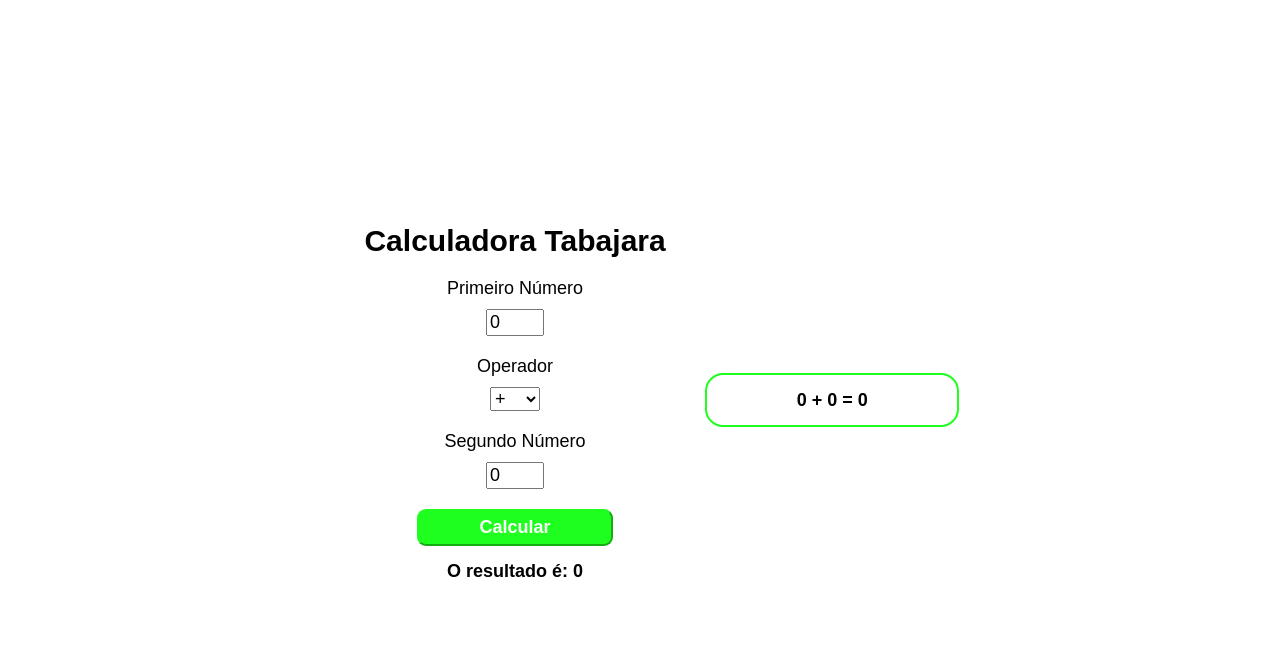
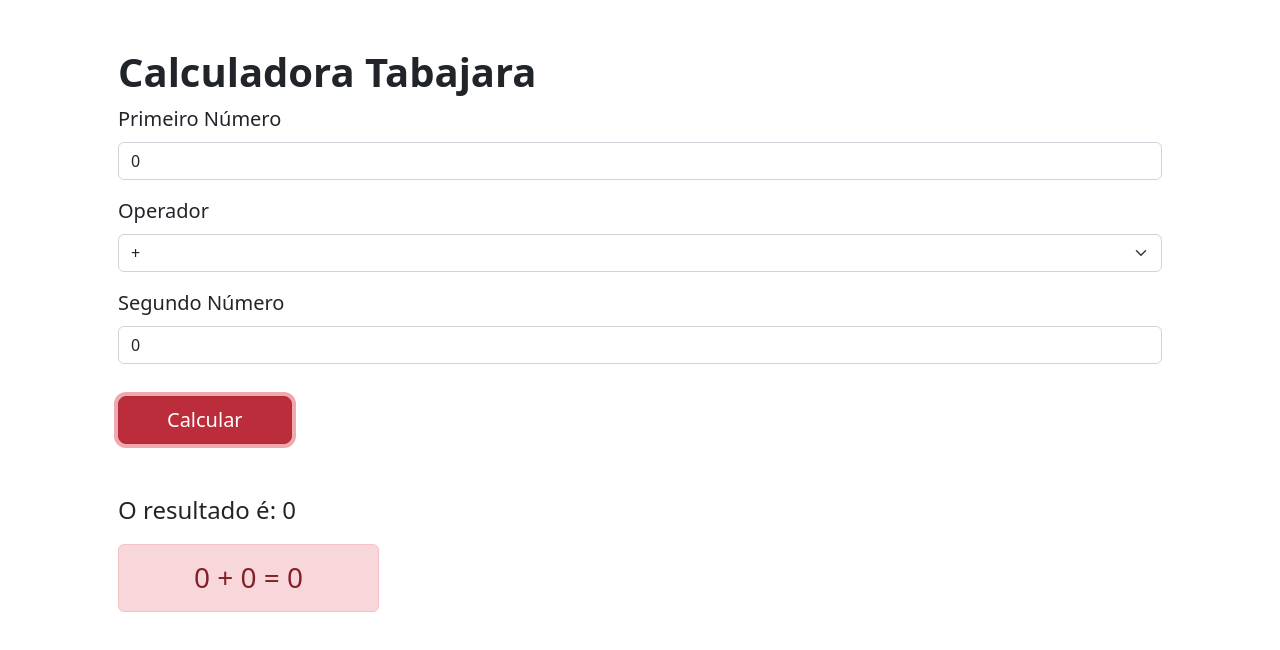
Before and after one commit to LucasBleyer/CalculadoraTypeScript_Academia_do_Programador, a website with bundled scripts: page calculadora/index.html in a window 1280 px wide. Both pictures are taken after a click on the button "Calcular". Built offline with nearby package versions, Linux system fonts and the light colour scheme.

Commit message:
calculadora 4.0
implementação com bootstrap

```diff
--- a/calculadora/index.html
+++ b/calculadora/index.html
@@ -5,38 +5,53 @@
   <meta http-equiv="X-UA-Compatible" content="IE=edge">
   <meta name="viewport" content="width=device-width, initial-scale=1.0">
 
-  <link rel="stylesheet" href="../calculadora/style.css">
+  <!--<link rel="stylesheet" href="../calculadora/style.css">-->
   <script type="module" src="../dist/index.js" defer></script>
+
+  <link href="https://cdn.jsdelivr.net/npm/bootstrap@5.2.0/dist/css/bootstrap.min.css"
+  rel="stylesheet" integrity="sha384-gH2yIJqKdNHPEq0n4Mqa/HGKIhSkIHeL5AyhkYV8i59U5AR6csBvApHHNl/vI1Bx"
+  crossorigin="anonymous">
+
+  <script src="https://cdn.jsdelivr.net/npm/bootstrap@5.2.0/dist/js/bootstrap.bundle.min.js"
+  integrity="sha384-A3rJD856KowSb7dwlZdYEkO39Gagi7vIsF0jrRAoQmDKKtQBHUuLZ9AsSv4jD4Xa"
+  crossorigin="anonymous" defer></script>
 
   <title>Calculadora Tabajara Web</title>
 </head>
-<body>
-  <div class="container">
-    <div class="linha">
-      <div class="coluna">
-        <h1>Calculadora Tabajara</h1>
+<body class="d-flex align-items-center">
+  <div class="container p-5">
+    <div class="row justify-content-center align-items-center">
+      <div class="col">
 
-        <label for="primeiroNumero">Primeiro Número</label>
-        <input id="primeiroNumero" type="number" value="0">
+        <h1 class="title fw-bold">Calculadora Tabajara</h1>
 
-        <label for="operador">Operador</label>
-        <select id="operador">
-          <option value="+">+</option>
-          <option value="-">-</option>
-          <option value="*">*</option>
-          <option value="/">/</option>
-        </select>
+        <div class="form-group mb-3">
+          <label class="form-label fs-5" for="primeiroNumero">Primeiro Número</label>
+          <input class="form-control" id="primeiroNumero" type="number" value="0">
+        </div>
 
-        <label for="segundoNumero">Segundo Número</label>
-        <input id="segundoNumero" type="number" value="0">
+        <div class="form-group mb-3">
+          <label class="form-label fs-5" for="operador">Operador</label>
+            <select class="form-select" id="operador">
+              <option value="+">+</option>
+              <option value="-">-</option>
+              <option value="*">*</option>
+              <option value="/">/</option>
+            </select>
+        </div>
 
-        <button id="btnCalcular" type="button">Calcular</button>
+        <div class="form-group mb-3">
+          <label class="form-label fs-5" for="segundoNumero">Segundo Número</label>
+          <input class="form-control" id="segundoNumero" type="number" value="0">
+        </div>
 
-        <h2 id="txtResultado"></h2>
+        <button class="btn btn-danger btn-lg px-5 mt-3" id="btnCalcular" type="button">Calcular</button>
+
+        <p class="fs-4 mt-5" id="txtResultado"></p>
+
+        <div id="historico" class="d-none col-3 flex-column text-center"></div>
+
       </div>
-
-      <div id="historico" class="coluna historico"></div>
-
     </div>
   </div>
 </body>
--- a/src/index.ts
+++ b/src/index.ts
@@ -7,7 +7,7 @@ const txtSegundoNumero = document.getElementById("segundoNumero") as HTMLInputEl
 const selectOperador = document.getElementById("operador") as HTMLSelectElement;
 
 const btnCalcular = document.getElementById("btnCalcular") as HTMLButtonElement;
-const txtResultado = document.getElementById("txtResultado") as HTMLHeadingElement;
+const txtResultado = document.getElementById("txtResultado") as HTMLParagraphElement;
 const divHistorico = document.getElementById("historico") as HTMLDivElement;
 
 const calculadora = new Calculadora();
@@ -36,11 +36,11 @@ function calcular() {
 }
 
 function mostrarHistorico(){
-  divHistorico.style.display = "flex";
+  divHistorico.classList.remove("d-none");
 
   calculadora.historicoOperacoes.forEach((operacao: string) =>{
     const txtOperacao = document.createElement("h3") as HTMLHeadingElement;
-    txtOperacao.className = "card-historico";
+    txtOperacao.className = "alert alert-danger";
     txtOperacao.innerText = operacao;
 
     divHistorico.appendChild(txtOperacao);//vai estar adicionando um elemento dentro da div
```
Also changed, not shown: dist/index.js.
